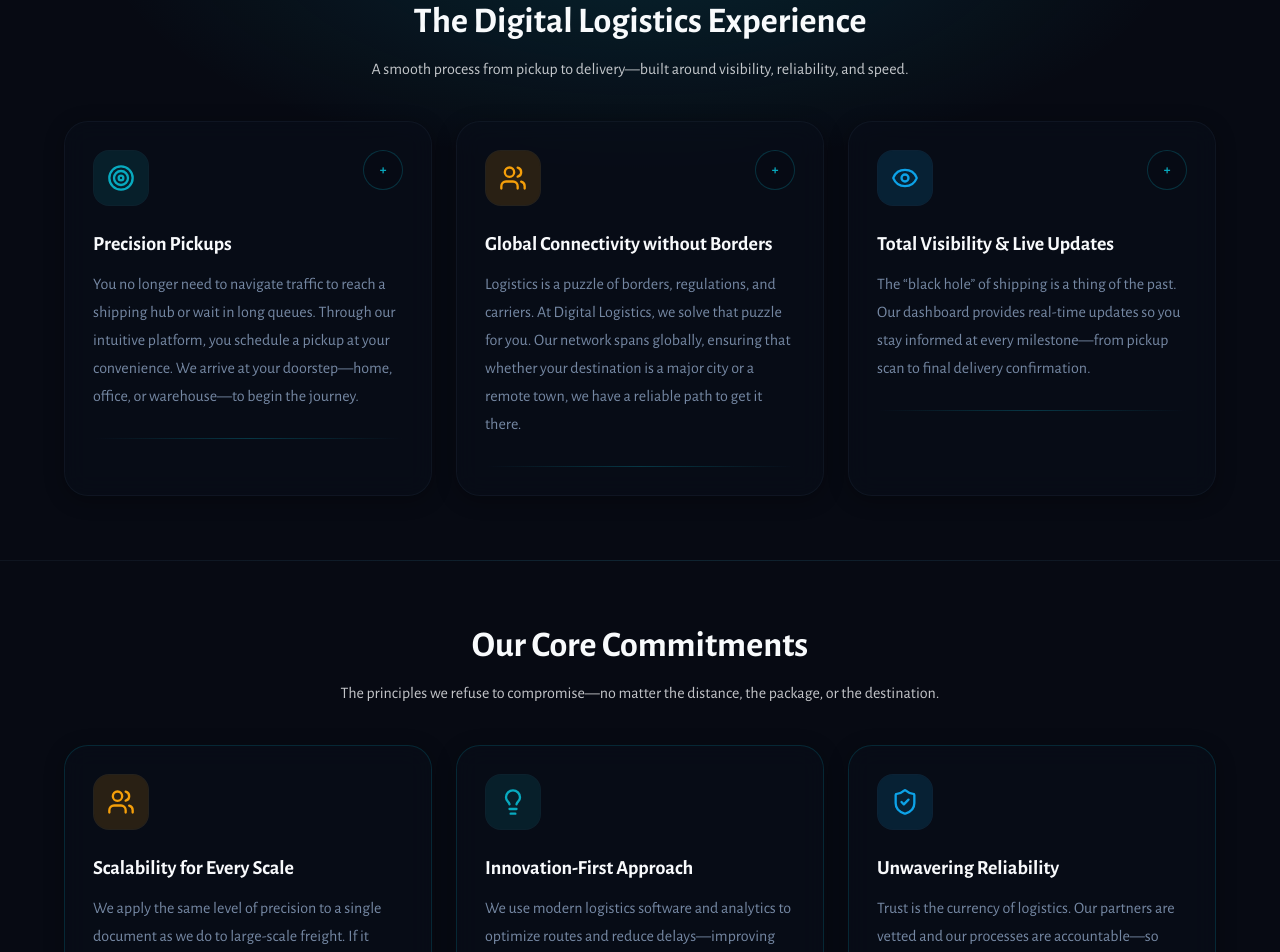
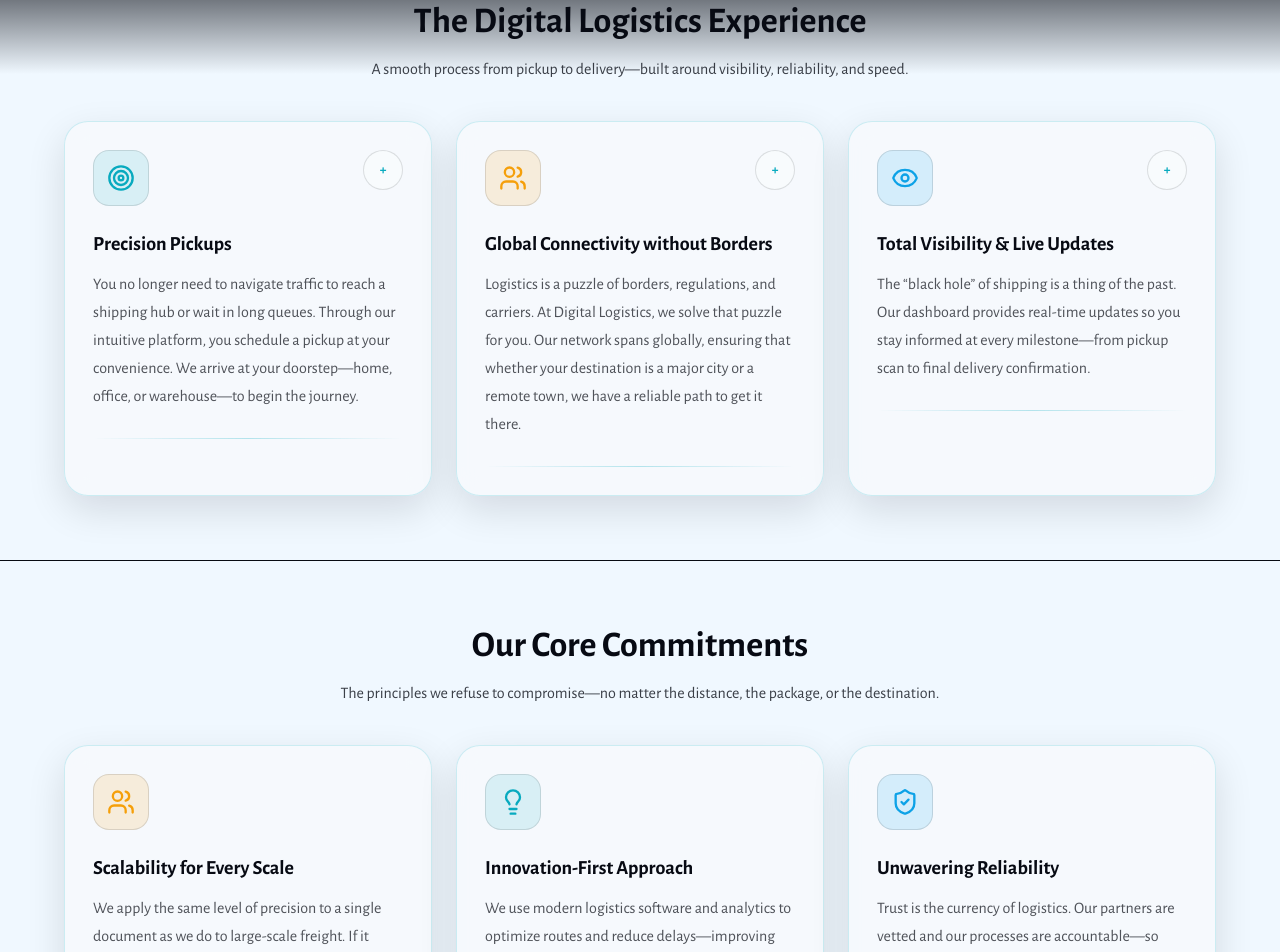
Before and after one commit to TechProoo/digitalDelivery, a React (Vite) app: page /about in a window 1280 px wide. Shown: the part 1260-2212 px from the top of the page. Built offline with nearby package versions, Linux system fonts and the light colour scheme; no server answers.

Commit message:
Added more colors

```diff
--- a/src/components/home/About.tsx
+++ b/src/components/home/About.tsx
@@ -31,6 +31,13 @@ export default function About() {
     background: "hsl(var(--card) / 0.50)",
     border: "1px solid var(--border-soft)",
     boxShadow: "var(--shadow-card)",
+    backdropFilter: "blur(12px)",
+  };
+
+  const lightCardStyle: React.CSSProperties = {
+    background: "hsl(var(--foreground) / 0.70)",
+    border: "1px solid hsl(var(--primary-foreground) / 0.12)",
+    boxShadow: "0 14px 38px hsl(var(--primary-foreground) / 0.12)",
     backdropFilter: "blur(12px)",
   };
 
@@ -328,11 +335,19 @@ export default function About() {
       </section>
 
       {/* EXPERIENCE */}
-      <section className="px-4 sm:px-6 lg:px-10" style={sectionGlowStyle}>
+      <section
+        className="px-4 sm:px-6 lg:px-10"
+        style={{
+          background:
+            "linear-gradient(180deg, hsl(var(--background)) 0%, aliceblue 22%, aliceblue 100%)",
+          borderTop: "1px solid var(--border-soft)",
+          borderBottom: "1px solid hsl(var(--primary-foreground) / 0.10)",
+        }}
+      >
         <div className="mx-auto max-w-7xl py-12 sm:py-16">
           <motion.h2
             className="text-center text-3xl sm:text-4xl font-semibold header"
-            style={{ color: "var(--text-primary)" }}
+            style={{ color: "hsl(var(--primary-foreground))" }}
             initial={{ opacity: 0, y: -18 }}
             whileInView={{ opacity: 1, y: 0 }}
             viewport={{ once: true }}
@@ -343,7 +358,7 @@ export default function About() {
 
           <p
             className="mx-auto mt-4 max-w-3xl text-center"
-            style={{ color: "var(--text-secondary)" }}
+            style={{ color: "hsl(var(--primary-foreground) / 0.78)" }}
           >
             A smooth process from pickup to delivery—built around visibility,
             reliability, and speed.
@@ -354,7 +369,10 @@ export default function About() {
               <motion.div
                 key={v.title}
                 className="group rounded-3xl p-7 transition"
-                style={cardStyle}
+                style={{
+                  ...lightCardStyle,
+                  border: "1px solid hsl(var(--primary) / 0.18)",
+                }}
                 initial={{ opacity: 0, y: 22 }}
                 whileInView={{ opacity: 1, y: 0 }}
                 viewport={{ once: true }}
@@ -373,7 +391,7 @@ export default function About() {
                       height: 56,
                       background: v.iconBg,
                       color: v.iconFg,
-                      border: "1px solid hsl(var(--border) / 0.25)",
+                      border: "1px solid hsl(var(--primary-foreground) / 0.12)",
                     }}
                   >
                     <v.icon className="h-7 w-7" />
@@ -383,8 +401,8 @@ export default function About() {
                     aria-hidden
                     className="h-10 w-10 rounded-full grid place-items-center"
                     style={{
-                      background: "hsl(var(--background) / 0.35)",
-                      border: "1px solid hsl(var(--primary) / 0.25)",
+                      background: "hsl(var(--foreground) / 0.65)",
+                      border: "1px solid hsl(var(--primary-foreground) / 0.12)",
                       color: "var(--accent-teal)",
                     }}
                   >
@@ -394,14 +412,17 @@ export default function About() {
 
                 <div
                   className="mt-6 text-xl font-semibold"
-                  style={{ color: "var(--text-primary)" }}
+                  style={{ color: "hsl(var(--primary-foreground))" }}
                 >
                   {v.title}
                 </div>
 
                 <div
                   className="mt-3"
-                  style={{ color: "var(--text-tertiary)", lineHeight: 1.75 }}
+                  style={{
+                    color: "hsl(var(--primary-foreground) / 0.70)",
+                    lineHeight: 1.75,
+                  }}
                 >
                   {v.description}
                 </div>
@@ -423,11 +444,17 @@ export default function About() {
       </section>
 
       {/* COMMITMENTS */}
-      <section className="px-4 sm:px-6 lg:px-10">
+      <section
+        className="px-4 sm:px-6 lg:px-10"
+        style={{
+          background:
+            "linear-gradient(180deg, aliceblue 0%, aliceblue 82%, hsl(var(--background)) 100%)",
+        }}
+      >
         <div className="mx-auto max-w-7xl py-12 sm:py-16">
           <motion.h2
             className="text-center text-3xl sm:text-4xl font-semibold header"
-            style={{ color: "var(--text-primary)" }}
+            style={{ color: "hsl(var(--primary-foreground))" }}
             initial={{ opacity: 0, y: -18 }}
             whileInView={{ opacity: 1, y: 0 }}
             viewport={{ once: true }}
@@ -438,7 +465,7 @@ export default function About() {
 
           <p
             className="mx-auto mt-4 max-w-3xl text-center"
-            style={{ color: "var(--text-secondary)" }}
+            style={{ color: "hsl(var(--primary-foreground) / 0.78)" }}
           >
             The principles we refuse to compromise—no matter the distance, the
             package, or the destination.
@@ -450,7 +477,7 @@ export default function About() {
                 key={v.title}
                 className="group rounded-3xl p-7 transition"
                 style={{
-                  ...cardStyle,
+                  ...lightCardStyle,
                   border: "1px solid hsl(var(--primary) / 0.18)",
                 }}
                 initial={{ opacity: 0, y: 22 }}
@@ -470,7 +497,7 @@ export default function About() {
                     height: 56,
                     background: v.iconBg,
                     color: v.iconFg,
-                    border: "1px solid hsl(var(--border) / 0.25)",
+                    border: "1px solid hsl(var(--primary-foreground) / 0.12)",
                   }}
                 >
                   <v.icon className="h-7 w-7" />
@@ -478,14 +505,17 @@ export default function About() {
 
                 <div
                   className="mt-6 text-xl font-semibold"
-                  style={{ color: "var(--text-primary)" }}
+                  style={{ color: "hsl(var(--primary-foreground))" }}
                 >
                   {v.title}
                 </div>
 
                 <div
                   className="mt-3"
-                  style={{ color: "var(--text-tertiary)", lineHeight: 1.75 }}
+                  style={{
+                    color: "hsl(var(--primary-foreground) / 0.70)",
+                    lineHeight: 1.75,
+                  }}
                 >
                   {v.description}
                 </div>
@@ -495,7 +525,7 @@ export default function About() {
                   aria-hidden
                   style={{
                     background:
-                      "linear-gradient(90deg, transparent, hsl(var(--primary) / 0.35), transparent)",
+                      "linear-gradient(90deg, transparent, hsl(var(--primary) / 0.22), transparent)",
                     opacity: 0.8,
                   }}
                 />
--- a/src/components/home/ProcessSection.tsx
+++ b/src/components/home/ProcessSection.tsx
@@ -47,7 +47,13 @@ export default function ProcessSection() {
   ];
 
   return (
-    <section className="px-4 sm:px-6 lg:px-10">
+    <section
+      className="px-4 sm:px-6 lg:px-10"
+      style={{
+        background:
+          "linear-gradient(180deg, hsl(var(--background)) 0%, hsl(var(--background)) 82%, aliceblue 100%)",
+      }}
+    >
       <div className="mx-auto max-w-7xl py-14 sm:py-18">
         <div className="mx-auto max-w-4xl text-center">
           <div className="flex justify-center">
--- a/src/components/home/SuccessStoriesSection.tsx
+++ b/src/components/home/SuccessStoriesSection.tsx
@@ -46,7 +46,10 @@ export default function SuccessStoriesSection() {
   return (
     <section
       className="px-4 sm:px-6 lg:px-10"
-      style={{ backgroundColor: "aliceblue" }}
+      style={{
+        background:
+          "linear-gradient(180deg, aliceblue 0%, aliceblue 82%, hsl(var(--background)) 100%)",
+      }}
     >
       <div className="mx-auto max-w-7xl py-14 sm:py-18">
         <div className="mx-auto max-w-4xl text-center">
```
